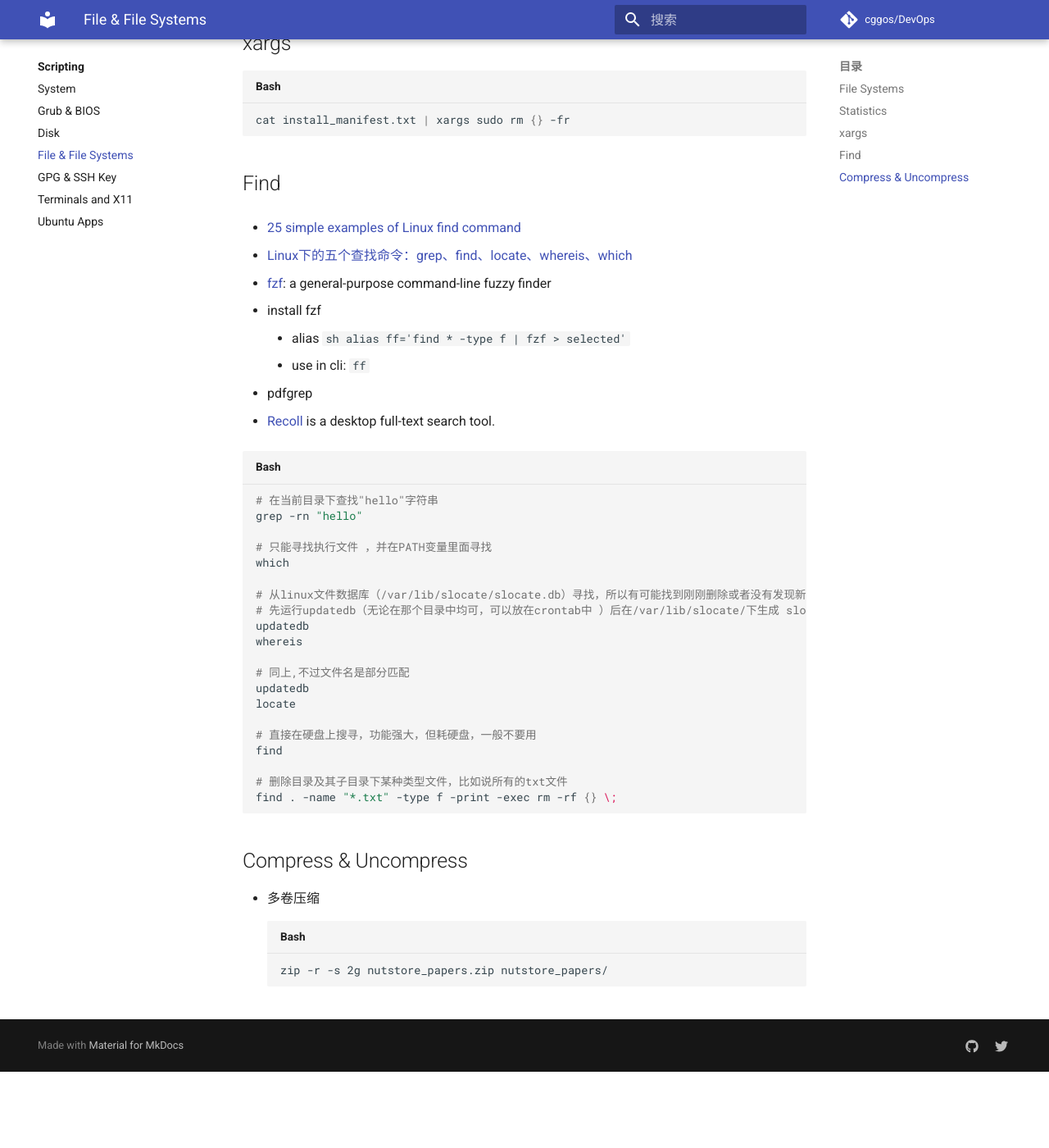
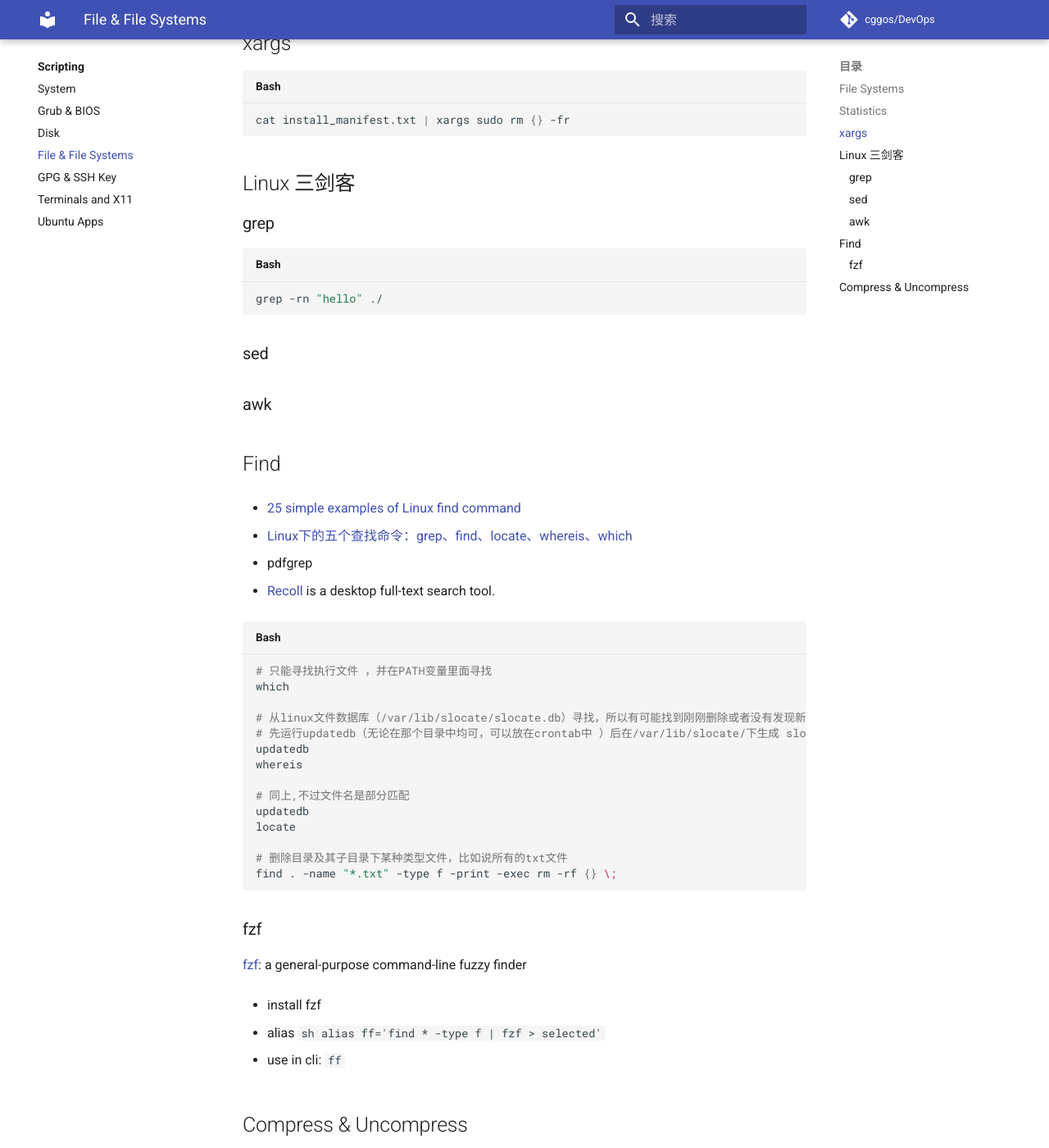
Before and after one commit to cggos/DevOps, an MkDocs documentation site: the page built from docs/02-scripting/file.md, in a window 1280 px wide and 1400 px high, scrolled down 1232 px. Shown: the whole window at 82% size. Built offline with MkDocs 1.6.1 and Material for MkDocs 9.7.7, drawn with Linux system fonts in a browser that asks for light colours; comment, search, counter and statistics services are not loaded; before the commit the page ends 2539 px from its top, so only the background shows below that.

Commit message:
update docs

````diff
--- a/docs/02-scripting/file.md
+++ b/docs/02-scripting/file.md
@@ -1,6 +1,6 @@
 # Files & File Systems
 
------
+---
 
 ## File Systems
 
@@ -18,7 +18,6 @@
     * SMBv1.0
     * SMBv2.1
     * SMBv3.0
-
 
 
 ## Statistics
@@ -54,28 +53,33 @@ exit 0
 cat install_manifest.txt | xargs sudo rm {} -fr
 ```
 
+
+## Linux 三剑客
+
+### grep
+
+```sh
+grep -rn "hello" ./
+
+```
+
+### sed
+
+### awk
+
+
+
 ## Find
 
 * [25 simple examples of Linux find command](http://www.binarytides.com/linux-find-command-examples/)
 
 * [Linux下的五个查找命令：grep、find、locate、whereis、which](http://www.cnblogs.com/wanqieddy/archive/2011/07/15/2107071.html)
 
-* [fzf](https://github.com/junegunn/fzf): a general-purpose command-line fuzzy finder
-  - install fzf
-	- alias
-	  ```sh
-		alias ff='find * -type f | fzf > selected'
-		```
-	- use in cli: `ff`
-
 * pdfgrep
 
 * [Recoll](https://www.lesbonscomptes.com/recoll/) is a desktop full-text search tool.
 
 ```bash
-# 在当前目录下查找"hello"字符串
-grep -rn "hello"
-
 # 只能寻找执行文件 ，并在PATH变量里面寻找
 which
 
@@ -88,13 +92,22 @@ whereis
 updatedb
 locate
 
-# 直接在硬盘上搜寻，功能强大，但耗硬盘，一般不要用
-find
-
 # 删除目录及其子目录下某种类型文件，比如说所有的txt文件
 find . -name "*.txt" -type f -print -exec rm -rf {} \;
 ```
 
+### fzf
+
+[fzf](https://github.com/junegunn/fzf): a general-purpose command-line fuzzy finder
+
+- install fzf
+
+- alias
+  ```sh
+	alias ff='find * -type f | fzf > selected'
+	```
+
+- use in cli: `ff`
 
 ## Compress & Uncompress
 
--- a/mkdocs.yml
+++ b/mkdocs.yml
@@ -129,6 +129,8 @@ nav:
     - Apache Maven: 04-configuration_management_system/maven.md
 
   - PKM:
+    - OA:
+      - Overview: 06-personal_knowledge_management/oa/README.md
     - Type Setting:
       - Text Editors: 06-personal_knowledge_management/type_setting/TextEditors.md
       - MarkDown: 06-personal_knowledge_management/type_setting/MarkDown.md
````
Also changed, not shown: docs/06-personal_knowledge_management/oa/README.md (added, +12 -0 lines), docs/08-network/README.md (+2 -0 lines).
